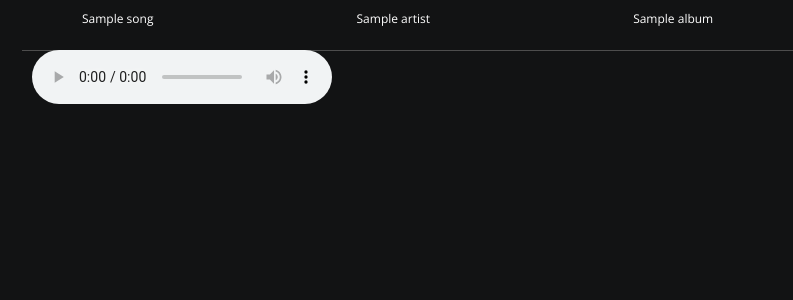
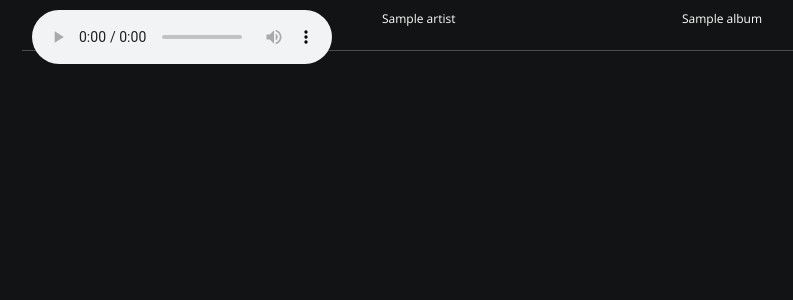
Before and after one commit to dutchJSCOOP/django101, a Django app: page /playlist/1/ in a window 1280 px wide. Shown: the top 300 px of the page, without its empty margins (123-916 px from the left). Run offline with Django 3.2, Linux system fonts and the light colour scheme; tables that the repository leaves empty hold one stand-in row (values such as "Sample post"); some libraries are stand-ins or nearby versions.

Commit message:
fourthcommit

```diff
--- a/social/static/social/spotifyDemoCSS.css
+++ b/social/static/social/spotifyDemoCSS.css
@@ -530,15 +530,16 @@ button.btn.btn-primary {
 		border: none;
 		padding: 0px;
 }
-#songTag{margin-left: 100px; font-weight: bold;}
-#artistTag{margin-left: 183px;font-weight: bold;}
-#albumTag{margin-left: 210px;font-weight: bold;}
+#songTag{margin-left: 100px; font-weight: bold; position: absolute;}
+#artistTag{margin-left: 400px;font-weight: bold;position: absolute;}
+#albumTag{margin-left: 700px;font-weight: bold;position: absolute;}
 
 
 .songName, .songArtist, .songAlbum{
 
+	position: absolute;
+	color: white;
 
-	color: white;
 }
 
 #image-carousel{
@@ -578,8 +579,8 @@ button.btn.btn-primary {
 
 
 .songName{height: 40px; margin-left: 50px; display: inline-block;}
-.songArtist{height: 40px;margin-left: 200px; display: inline-block;}
-.songAlbum{height: 40px; margin-left: 200px; display: inline-block;}
+.songArtist{height: 40px;margin-left: 350px; display: inline-block; }
+.songAlbum{height: 40px; margin-left: 650px; display: inline-block;}
 .songAtributes{margin-top: auto; margin-bottom: auto; height: 10px;display: inline-block; vertical-align: middle;}
 
 
```
